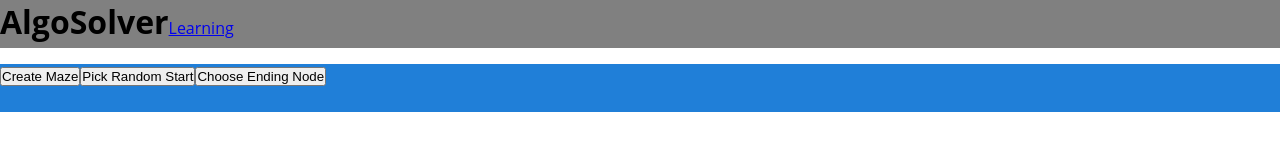
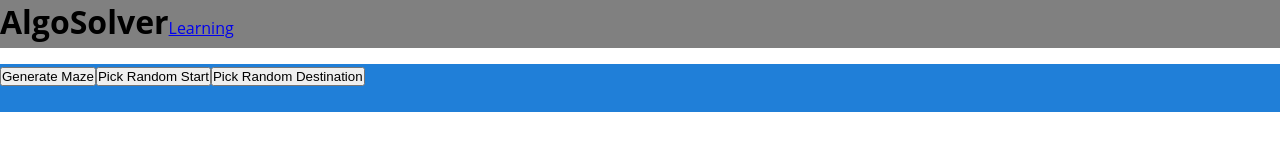
Before and after one commit to 0xDAEF0F/bfs-visualizer, a React (Create React App) app: page / in a window 1280 px wide. Shown: the top 160 px of the page. Built offline with nearby package versions, Linux system fonts and the light colour scheme.

Commit message:
checkpoint

```diff
--- a/src/App.css
+++ b/src/App.css
@@ -83,6 +83,21 @@
     width: 30px;
 }
 
+.goal-node {
+    background-color: rgb(95, 233, 60);
+    border: 1px solid rgb(38, 179, 57);
+    float: left;
+    font-size: 8px;
+    font-weight: bold;
+    line-height: 30px;
+    height: 30px;
+    margin-right: -1px;
+    margin-top: -1px;
+    padding: 0;
+    text-align: center;
+    width: 30px;
+}
+
 .board-row::after {
   clear: both;
   content: "";
--- a/src/components/GenerateMaze.js
+++ b/src/components/GenerateMaze.js
@@ -5,7 +5,7 @@ import {
     filterOutEdges
 } from "./helperMethods"
 
-export default function generateMaze(rows, cols, stateSetter) {
+export default function generateMaze(rows, cols, walSetter, startSetter, goalSetter) {
 
     let carved = fillMatrix(rows, cols, false);
 
@@ -36,5 +36,7 @@ export default function generateMaze(rows, cols, stateSetter) {
             stack.push(randomNeighbor)
         }
     }
-    stateSetter(carved.map(row => row.map(value => !value)));
+    walSetter(carved.map(row => row.map(value => !value)));
+    startSetter(undefined);
+    goalSetter(undefined);
 }
--- a/src/components/Grid.js
+++ b/src/components/Grid.js
@@ -10,23 +10,18 @@ function Grid() {
 
     const [rows, cols] = GetRowsCols();
     const [wall, setWall] = useState(fillMatrix(rows, cols, false));
-    const [globalState, setGlobalState] = useState({
-        // Global
-        mouseDown: false,
-        startNode: undefined,
-        finishNode: undefined,
-        // Independent
-        traversed: fillMatrix(rows, cols, false),
-        adjacencyList: [],
-    })
+    const [startNode, setStartNode] = useState(undefined);
+    const [goalNode, setGoalNode] = useState(undefined);
+    const [isMouseDown, setIsMouseDown] = useState(false);
 
     let gridObj = fillMatrix(rows, cols);
     let grid = gridObj.map((rows, i) => rows.map((_, j) => <Node
         key={[i, j]}
         coord={[i, j]}
         turnToWall={turnToWall}
-        startNode={globalState.startNode}
-        isMouseDown={globalState.mouseDown}
+        startNode={startNode}
+        goalNode={goalNode}
+        isMouseDown={isMouseDown}
         isWall={wall[i][j]}
     ></Node>))
 
@@ -37,7 +32,7 @@ function Grid() {
         setWall(walls);
     }
 
-    function pickRandomStart(wallState, globalState) {
+    function pickRandomFreeNode(wallState, setter) {
         let [...allWalls] = wallState;
 
         // Turning all paths into coordinates
@@ -55,21 +50,19 @@ function Grid() {
         const randomRow = Math.floor(Math.random() * allPathCoord.length);
         const randomCol = Math.floor(Math.random() * allPathCoord[randomRow].length);
 
-        globalState(prev => ({
-            ...prev,
-            startNode: allPathCoord[randomRow][randomCol]
-        }))
+        setter(allPathCoord[randomRow][randomCol])
     }
 
     return (
         <>
             <Toolbar
-                generateMaze={() => generateMaze(rows, cols, setWall)}
-                pickRandomStart={() => pickRandomStart(wall, setGlobalState)}
+                generateMaze={() => generateMaze(rows, cols, setWall, setStartNode, setGoalNode)}
+                pickRandomStart={() => pickRandomFreeNode(wall, setStartNode)}
+                pickRandomEnd={() => pickRandomFreeNode(wall, setGoalNode)}
             />
             <div
-                onMouseDown={() => setGlobalState(prev => ({ ...prev, mouseDown: true }))}
-                onMouseUp={() => setGlobalState(prev => ({ ...prev, mouseDown: false }))}
+                onMouseDown={() => setIsMouseDown(true)}
+                onMouseUp={() => setIsMouseDown(false)}
                 className='grid'
             >
                 {grid.map((row, i) => <div key={i} className='board-row'>{row}</div>)}
--- a/src/components/Node.js
+++ b/src/components/Node.js
@@ -1,17 +1,21 @@
 
 
 
-const Node = ({ isWall, isMouseDown, coord, turnToWall, startNode }) => {
+const Node = ({ isWall, isMouseDown, coord, turnToWall, startNode, goalNode }) => {
 
     let className;
 
     if (isWall === true) {
         className = 'wall-node';
-    } else if (JSON.stringify(coord) === JSON.stringify(startNode)) {
+    }
+    if (isWall === false) {
+        className = 'node';
+    }
+    if (JSON.stringify(coord) === JSON.stringify(startNode)) {
         className = 'start-node';
-        console.log('object');
-    } else if (isWall === false) {
-        className = 'node';
+    }
+    if (JSON.stringify(coord) === JSON.stringify(goalNode)) {
+        className = 'goal-node';
     }
 
     return (
--- a/src/components/Toolbar.js
+++ b/src/components/Toolbar.js
@@ -3,9 +3,9 @@
 function Toolbar(props) {
     return (
         <div className='toolbar'>
-            <button onClick={() => props.generateMaze()}>Create Maze</button>
+            <button onClick={() => props.generateMaze()}>Generate Maze</button>
             <button onClick={() => props.pickRandomStart()}>Pick Random Start</button>
-            <button>Choose Ending Node</button>
+            <button onClick={() => props.pickRandomEnd()}>Pick Random Destination</button>
         </div>
     )
 }
```
